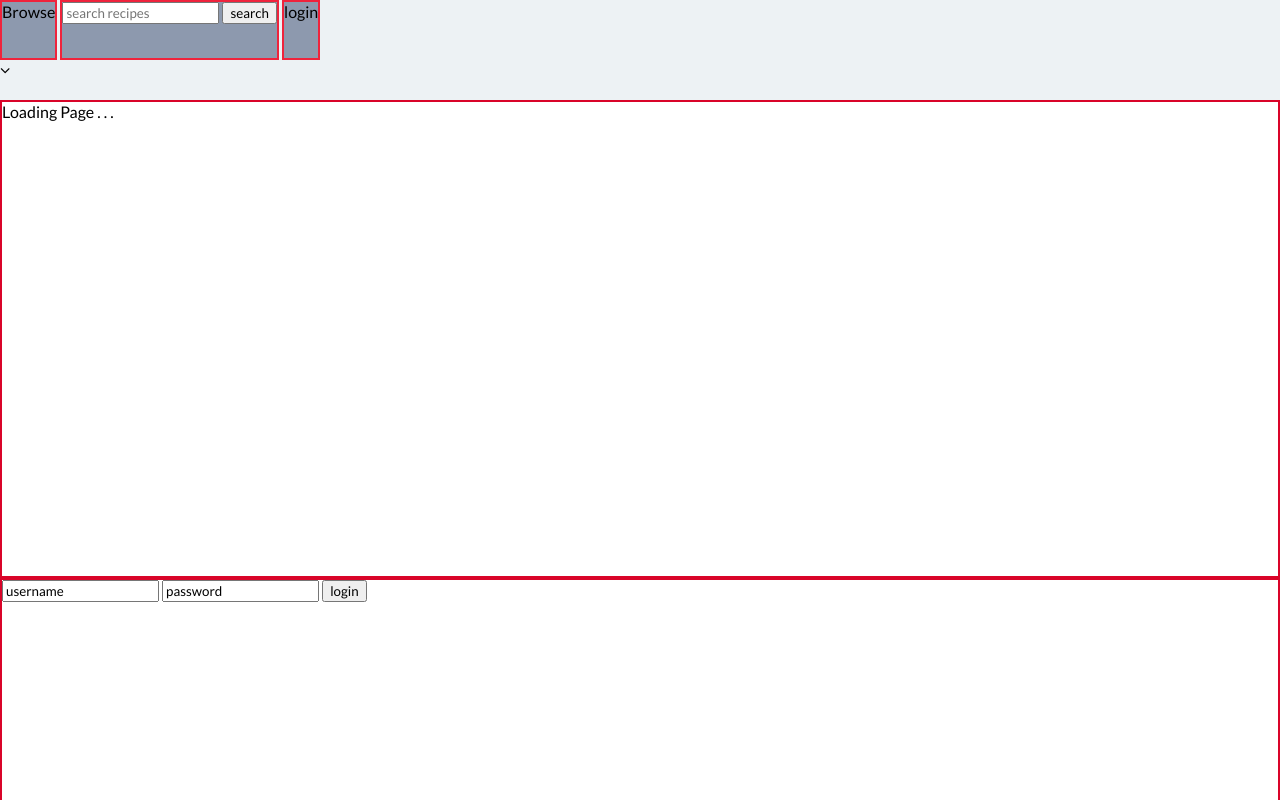
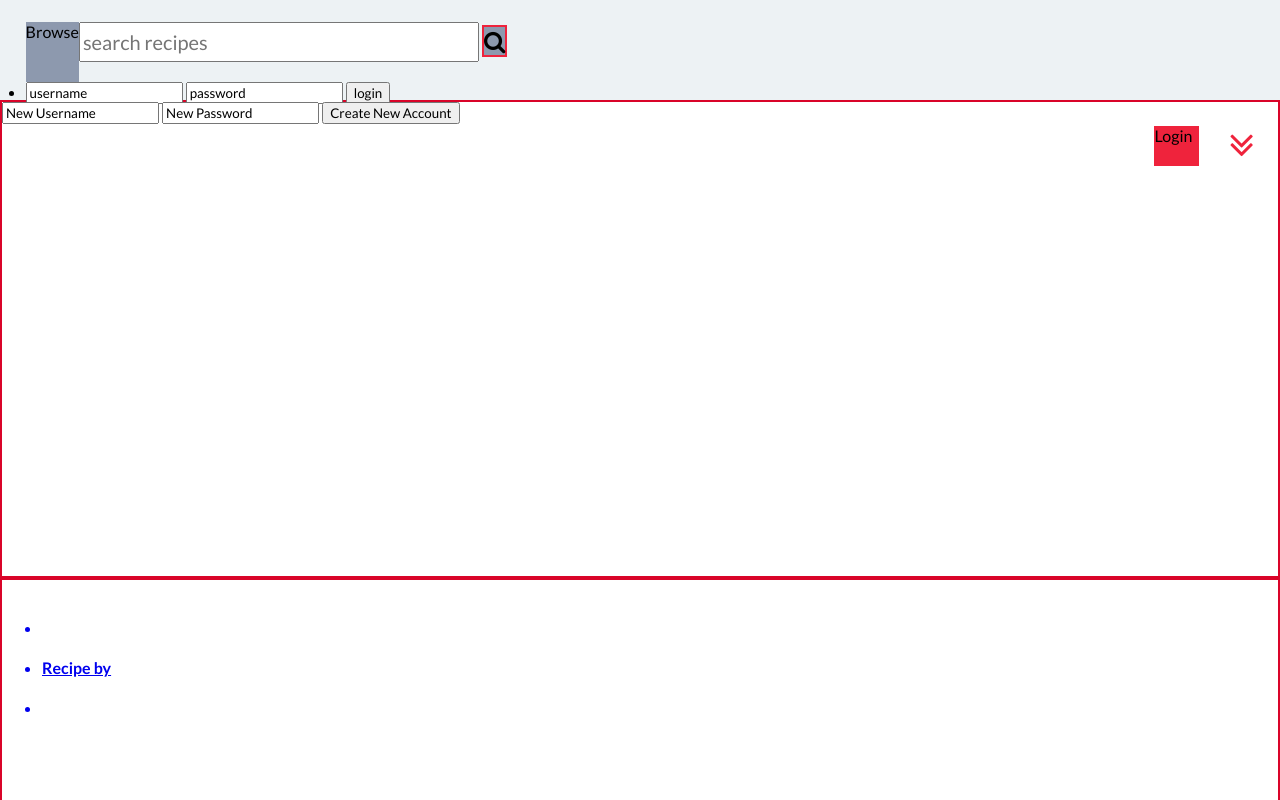
Before and after one commit to jlock64/bettyCrockpot, a website: page index.html in a window 1280 px wide. Shown: the top 800 px of the page. Drawn offline with Linux system fonts and the light colour scheme.

Commit message:
made some progress with header

```diff
--- a/_header.scss
+++ b/_header.scss
@@ -8,15 +8,55 @@ header {
 }
 
 ul.topNav {
-  width: 100%;
   height: 100%;
-  margin: 0;
+  margin: 0 2%;
   padding: 0;
 }
 
 li.topNav {
   display: inline-block;
-  border: 2px solid $color4;
+  // border: 2px solid $color4;
   height: 60px;
+  margin-top: 22px;
+}
+
+li.browse {
   background-color: $color2;
+  float: left;
 }
+
+li.profile {
+  height: 40px;
+  width: 100px;
+  float: right;
+  div {
+    display: inline-block;
+  }
+  div.login {
+    background-color: $color4;
+    height: 100%;
+    width: 45px;
+    float: left;
+  }
+  div.dropdown {
+    height: 100%;
+    float: right;
+    i.fa.fa-angle-double-down {
+      font-size: 40px;
+      color: $color4;
+    }
+  }
+}
+
+input[name="search"] {
+    width: 400px;
+    height: 40px;
+    font-size: 20px;
+}
+
+div.searchIcon {
+  font-size: 23px;
+  display: inline-block;
+  border: 2px solid #ef233c;
+  background-color: #8d99ae;
+}
--- a/_universal.scss
+++ b/_universal.scss
@@ -12,3 +12,13 @@ div.site-content {
   margin: 0;
   padding: 0;
 }
+section.hide {
+  display: none;
+}
+i {
+  display: inline-block;
+}
+p {
+  margin: 0;
+  padding: 0;
+}
--- a/index.html
+++ b/index.html
@@ -14,12 +14,19 @@
           <ul class="topNav">
             <li class="browse topNav">
               <!-- list of recipe categories from api -->
-              <div class="browse">Browse</div>
+              <div class="browse"><p class="browse">Browse</p></div>
             </li>
             <li class="searchBar topNav">
               <!-- search api and search user recipes -->
               <input type="text" name="search" placeholder="search recipes">
-              <input type="submit" name="name" value="search">
+              <div class="searchIcon"><i class="fa fa-search"></i></div>
+            </li>
+            <li>
+              <form class="" action="index.html" method="post">
+                <input type="text" name="username" value="username">
+                <input type="text" name="password" value="password">
+                <input type="submit" name="login" value="login">
+              </form>
             </li>
             <li class="profile topNav">
               <!-- photo auto links to profile
@@ -28,27 +35,25 @@
               link to profile
               link to shopping list
               sign out -->
-              <div class="login">login</div>
-            </li>
-            <li>
-              <div class="dropdown"><i class="fa fa-angle-down"></i></div>
+              <div class="login"><p class="login">Login</p></div>
+              <div class="dropdown"><i class="fa fa-angle-double-down"></i></div>
             </li>
           </ul>
       </header>
 
       <div class="bodyContent">
 
-        <section class="loading">
+        <section class="loading hide">
           <div class="loading">
-            <span>Loading Page . . .</span>
+            <span><i class="fa fa-cog fa-spin"></i> Loading Page <i class="fa fa-cog fa-spin"></i></span>
           </div>
         </section>
 
         <section class="loginPage">
           <form class="" action="index.html" method="post">
-            <input type="text" name="username" value="username">
-            <input type="text" name="password" value="password">
-            <input type="submit" name="login" value="login">
+            <input type="text" name="username" value="New Username">
+            <input type="text" name="password" value="New Password">
+            <input type="submit" name="login" value="Create New Account">
           </form>
         </section>
 
@@ -143,14 +148,14 @@
         <li>Thanks to BigOven!</li>
       </ul>
       <ul class="footer">
-        <li>2016 BettyCrockpot</li>
+        <li><i class="fa fa-copyright"></i>2016 BettyCrockpot</li>
         <li>All Rights Reserved</li>
       </ul>
     </footer>
 
   </div>
   <script type="text/javascript" src="bower_components"></script>
-  <script type="text/javascript" src="bower_components/jquery/dist/jquery.js"></script>
-  <script type="text/javascript" src="bettycrockpot.js"></script>
+  <script type="javascript" src="bower_components/jquery/dist/jquery.js"></script>
+  <script type="javascript" src="bettycrockpot.js"></script>
   </body>
 </html>
--- a/main.css
+++ b/main.css
@@ -10,6 +10,16 @@ body {
 div.site-content {
   width: 100%;
   height: 100%;
+  margin: 0;
+  padding: 0; }
+
+section.hide {
+  display: none; }
+
+i {
+  display: inline-block; }
+
+p {
   margin: 0;
   padding: 0; }
 
@@ -30,15 +40,46 @@ header {
   background-color: #edf2f4; }
 
 ul.topNav {
-  width: 100%;
   height: 100%;
-  margin: 0;
+  margin: 0 2%;
   padding: 0; }
 
 li.topNav {
   display: inline-block;
+  height: 60px;
+  margin-top: 22px; }
+
+li.browse {
+  background-color: #8d99ae;
+  float: left; }
+
+li.profile {
+  height: 40px;
+  width: 100px;
+  float: right; }
+  li.profile div {
+    display: inline-block; }
+  li.profile div.login {
+    background-color: #ef233c;
+    height: 100%;
+    width: 45px;
+    float: left; }
+  li.profile div.dropdown {
+    height: 100%;
+    float: right; }
+    li.profile div.dropdown i.fa.fa-angle-double-down {
+      font-size: 40px;
+      color: #ef233c; }
+
+input[name="search"] {
+  width: 400px;
+  height: 40px;
+  font-size: 20px; }
+
+div.searchIcon {
+  font-size: 23px;
+  display: inline-block;
   border: 2px solid #ef233c;
-  height: 60px;
   background-color: #8d99ae; }
 
 footer {
```
